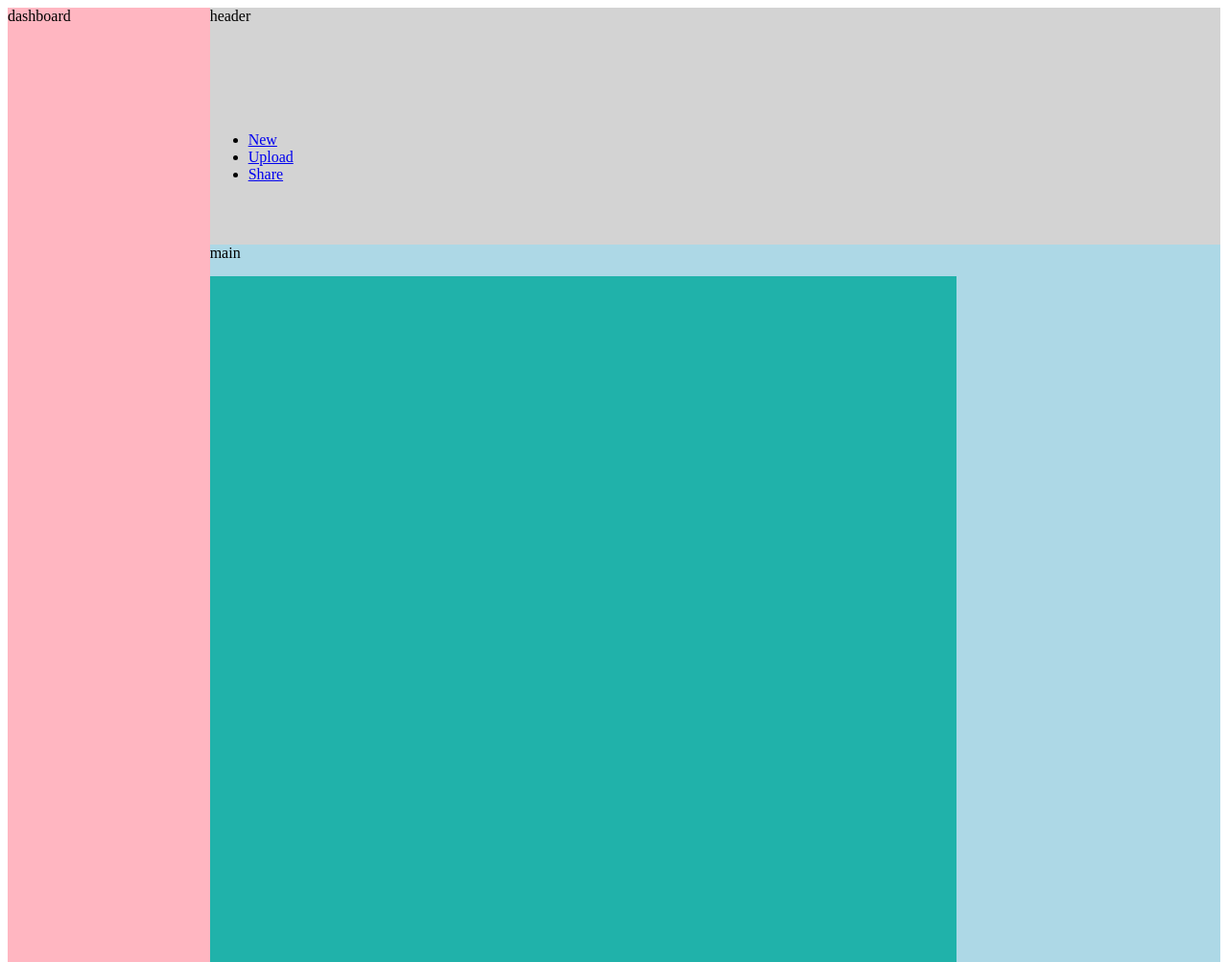
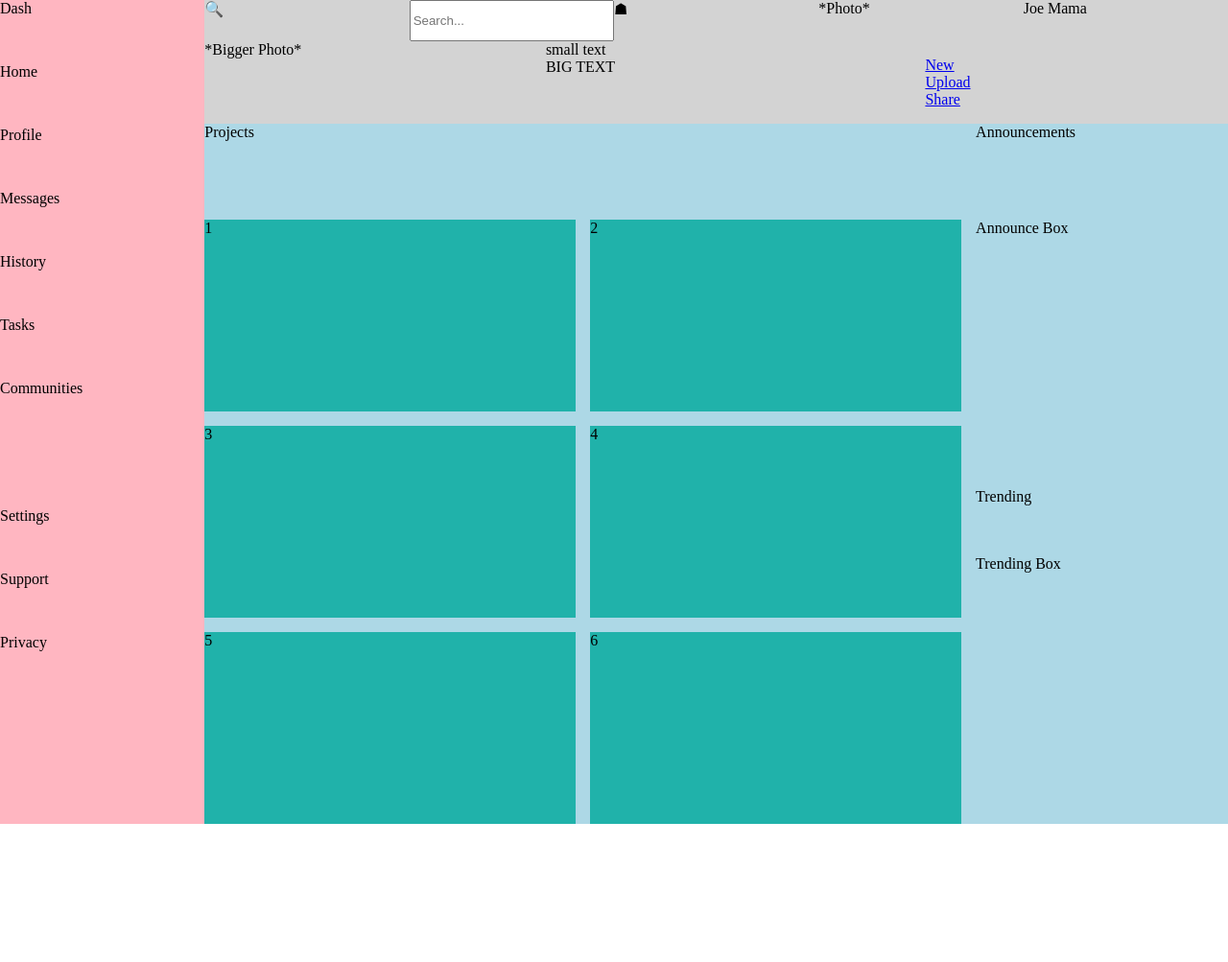
Before and after one commit to elitecakes/admin-dashboard, a plain HTML site: page index.html in a window 1280 px wide. Shown: the top 1003 px of the page at 96% size. After the commit the page ends 859 px from the top, so only its background shows below. Drawn offline with Linux system fonts and the light colour scheme.

Commit message:
layout done, , now things need to be positioned and styled

```diff
--- a/index.html
+++ b/index.html
@@ -9,22 +9,21 @@
 </head>
 <body>
     <div class="header">
-        header
         <div class="search">
-            <div></div>
-            <div></div>
-            <div></div>
-            <div></div>
-            <div></div>
+            <div>&#x1F50D</div>
+            <input type="text" placeholder="Search..."></input>
+            <div>&#9751</div>
+            <div>*Photo*</div>
+            <div>Joe Mama</div>
         </div>
         <div class="greeting">
-            <div></div>
+            <div>*Bigger Photo*</div>
             <div>
-                <div></div>
-                <div></div>
+                <div>small text</div>
+                <div>BIG TEXT</div>
             </div>
             <div>
-                <ul>
+                <ul class="post">
                     <li><a href="#">New</a></li>
                     <li><a href="#">Upload</a></li>
                     <li><a href="#">Share</a></li>
@@ -34,43 +33,41 @@
     </div>
 
     <div class="mainContent">
-        main
         <div class="mainLeft">
+            <div class="title">Projects</div>
             <div class="projects">
-                <div class="card "></div>
-                <div class="card "></div>
-                <div class="card "></div>
-                <div class="card "></div>
-                <div class="card "></div>
-                <div class="card "></div>
+                <div class="card">1</div>
+                <div class="card">2</div>
+                <div class="card">3</div>
+                <div class="card">4</div>
+                <div class="card">5</div>
+                <div class="card">6</div>
             </div>
         </div>
         <div class="mainRight">
-            <div class="announcements">
-                <div class="announceCont"></div>
-            </div>
-            <div class="trending">
-                <div class="trendCont"></div>
-            </div>
+            <div class="announcements">Announcements</div>
+            <div class="announceCont">Announce Box</div>
+            <div class="trending">Trending</div>
+            <div class="trendCont">Trending Box</div>
+
         </div>
     </div>
 
     <div class="dashboard">
-        dashboard
-        <span class="dash"></span>
+        <span class="dash">Dash</span>
 
-        <span><img src="" alt=""><a href=""></a></span>
-        <span><img src="" alt=""><a href=""></a></span>
-        <span><img src="" alt=""><a href=""></a></span>
-        <span><img src="" alt=""><a href=""></a></span>
-        <span><img src="" alt=""><a href=""></a></span>
-        <span><img src="" alt=""><a href=""></a></span>
+        <span><img src="" alt=""><a href=""></a>Home</span>
+        <span><img src="" alt=""><a href=""></a>Profile</span>
+        <span><img src="" alt=""><a href=""></a>Messages</span>
+        <span><img src="" alt=""><a href=""></a>History</span>
+        <span><img src="" alt=""><a href=""></a>Tasks</span>
+        <span><img src="" alt=""><a href=""></a>Communities</span>
 
         <div class="space"></div>
 
-        <span><img src="" alt=""><a href=""></a></span>
-        <span><img src="" alt=""><a href=""></a></span>
-        <span><img src="" alt=""><a href=""></a></span>
+        <span><img src="" alt=""><a href=""></a>Settings</span>
+        <span><img src="" alt=""><a href=""></a>Support</span>
+        <span><img src="" alt=""><a href=""></a>Privacy</span>
     </div>
 
 </body>
--- a/style.css
+++ b/style.css
@@ -2,13 +2,28 @@ body {
     display: grid;
     grid-template-rows: 1fr 5fr;
     grid-template-columns: 1fr 5fr;
-
+    height: 100vh;
+    margin: 0;
 }
 
 .header {
     display: grid;
     background-color: lightgrey;
     grid-area: 1 / 2 / 2 / 3;
+    grid-template-columns: 1fr;
+    grid-template-rows: 1fr 2fr;
+}
+
+.search {
+    display: grid;
+    grid-template-columns: repeat(5, 1fr);
+    grid-template-rows: 1fr;
+}
+
+.greeting {
+    display: grid;
+    grid-template-columns: repeat(3, 1fr);
+
 }
 
 .mainContent {
@@ -23,6 +38,7 @@ body {
     display: grid;
     background-color: lightpink;
     grid-area: 1 / 1 / 3 / 2;
+    grid-template-rows: repeat(10, 1fr) 3fr;
 }
 
 .card {
@@ -34,5 +50,27 @@ body {
 .mainLeft {
     grid-column-start: 1;
     display: grid;
+    grid-template-columns: 1fr;
+    grid-template-rows: 100px 6fr;
+}
+
+.title {
+    grid-row-start: 1;
+}
+.projects {
+    grid-row-start: 2;
+    display: grid;
+    grid-template: repeat(3, 1fr) / repeat(2, 1fr);
     gap: 15px;
 }
+
+.mainRight {
+    display: grid;
+    grid-template-columns: 1fr;
+    grid-template-rows: 100px 4fr 1fr 4fr;
+
+}
+
+ul {
+    list-style: none;
+}
```
